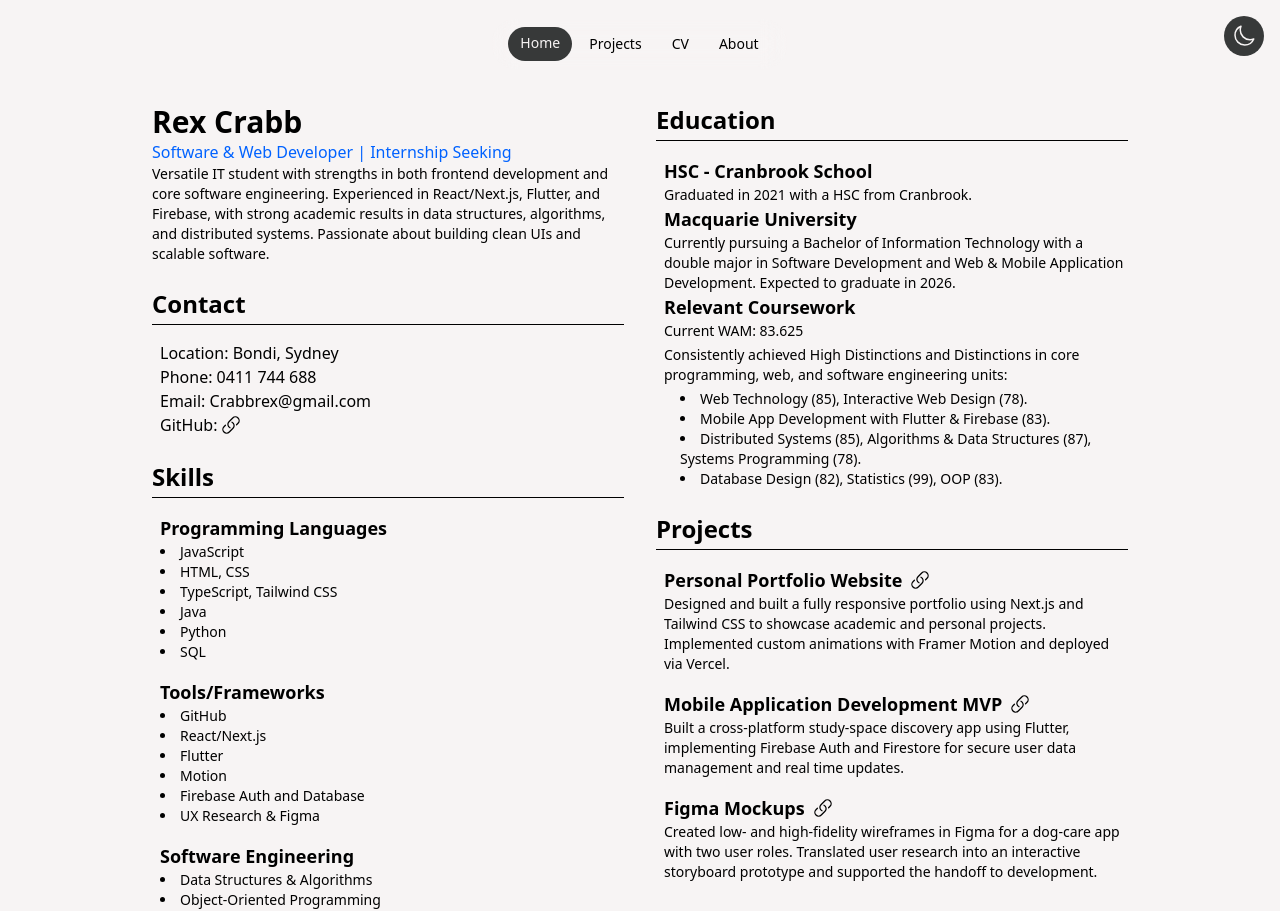
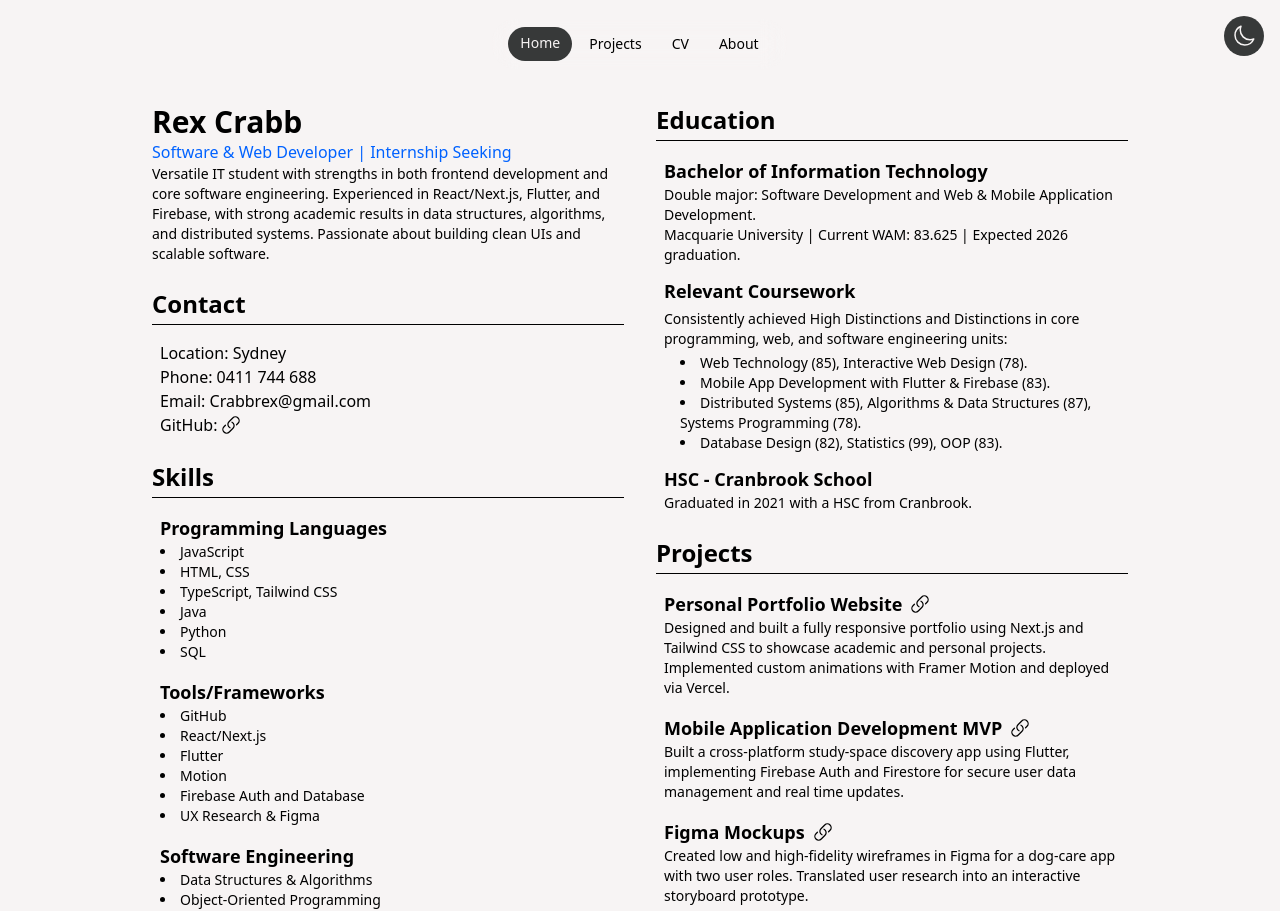
Before and after one commit to CrabbRex/my-cv-site, a Next.js app: page /cv in a window 1280 px wide. Shown: the top 911 px of the page. Built offline with nearby package versions, Linux system fonts and the light colour scheme.

Commit message:
Fix typos, improve CV layout and add small content updates

```diff
--- a/src/app/about/page.tsx
+++ b/src/app/about/page.tsx
@@ -22,7 +22,8 @@ const about = () => {
         {/* Right */}
         <div className="text-center md:text-left space-y-6 max-w-lg">
           <p className="text-ld md:text-xl text-[var(--color-foreground)] leading-relaxed">I&apos;m an IT student at Macquarie University who&apos;s interested in Web Development and Software Development.</p>
-          <p className="text-ld md:text-xl text-[var(--color-foreground)] leading-relaxed">My personal hobbies include reading Science Fiction, Fantasy and Philosophy. I also enjoy exercising, guitar/Rock music and AFL.</p>
+          <p className="text-ld md:text-xl text-[var(--color-foreground)] leading-relaxed">My personal hobbies include reading Science Fiction, Fantasy and Philosophy. I also enjoy exercising, guitar/rock music and AFL.</p>
+          <p className="text-ld md:text-xl text-[var(--color-foreground)] leading-relaxed">I have also really enjoy making small Game Development projects, mainly on PICO-8 and Love2D</p>
         </div>
       </section>
 
--- a/src/app/cv/page.tsx
+++ b/src/app/cv/page.tsx
@@ -18,7 +18,7 @@ const cv = () => {
             <div className="space-y-4">
               <h2 className="text-2xl font-semibold border-b pb-1">Contact</h2>
               <ul className="ml-2 text-base">
-                <li>Location: Bondi, Sydney</li>
+                <li>Location: Sydney</li>
                 <li>Phone: 0411 744 688</li>
                 <li>Email: Crabbrex@gmail.com</li>
                 <li className="flex items-center gap-1">
@@ -74,7 +74,7 @@ const cv = () => {
                 <h3 className="text-lg font-semibold">Additional</h3>
                 <ul className="list-disc list-inside text-sm">
                   <li>Strong problem-solving skills and attention to detail.</li>
-                  <li>Collaborative team member with experience working in Agile university projects.</li>
+                  <li>Collaborative team member with experience working in university projects using the Agile Methodology.</li>
                   <li>Self-taught in front-end development beyond coursework.</li>
                 </ul>
               </section>
@@ -86,19 +86,16 @@ const cv = () => {
             <section className="space-y-4">
               <h2 className="text-2xl font-semibold text-[var(--color-secondary) border-b pb-1">Education</h2>
               <div className="ml-2">
+
                 <div>
-                  <h3 className="text-lg font-semibold">HSC - Cranbrook School</h3>
-                  <p className="text-sm">Graduated in 2021 with a HSC from Cranbrook.</p>
-                </div>
-                <div>
-                  <h3 className="text-lg font-semibold">Macquarie University</h3>
+                  <h3 className="text-lg font-semibold">Bachelor of Information Technology</h3>
                   <p className="text-sm">
-                    Currently pursuing a Bachelor of Information Technology with a double major in Software Development and Web &
-                    Mobile Application Development. Expected to graduate in 2026.
+                    Double major: Software Development and Web & Mobile Application Development.
                   </p>
-                  <h3 className="text-lg font-semibold">Relevant Coursework</h3>
+                  <p className="text-sm">Macquarie University | Current WAM: 83.625 | Expected 2026 graduation.</p>
+                  <h3 className="pt-3 text-lg font-semibold">Relevant Coursework</h3>
                   <div className="text-sm space-y-1">
-                    <p>Current WAM: 83.625</p>
+                    <p></p>
                     <p>
                       Consistently achieved High Distinctions and Distinctions in core programming, web, and software engineering units:
                     </p>
@@ -109,6 +106,10 @@ const cv = () => {
                       <li>Database Design (82), Statistics (99), OOP (83).</li>
                     </ul>
                   </div>
+                </div>
+                <div className="pt-3">
+                  <h3 className="text-lg font-semibold">HSC - Cranbrook School</h3>
+                  <p className="text-sm">Graduated in 2021 with a HSC from Cranbrook.</p>
                 </div>
               </div>
             </section>
@@ -162,7 +163,7 @@ const cv = () => {
                   </a>
                 </div>
                 <p className="text-sm">
-                  Created low- and high-fidelity wireframes in Figma for a dog-care app with two user roles. Translated user research into an interactive storyboard prototype and supported the handoff to development.
+                  Created low and high-fidelity wireframes in Figma for a dog-care app with two user roles. Translated user research into an interactive storyboard prototype.
                 </p>
               </div>
             </section>
--- a/src/app/projects/page.tsx
+++ b/src/app/projects/page.tsx
@@ -49,8 +49,8 @@ export default function Projects() {
           <p className="text-sm p-3">Febuary 2025 - June 2025</p>
           <p className="text-sm p-3">Figma | StoryBoarding</p>
           <p className="p-3 text-sm mb-4">
-            A collection of Figma mockups a university project, showcasing my design skills and UX research. <br/>
-            The feedback from this project helped me understand the importance of user experience and design in software development.
+            A Figma mockup created for a university project, guided by detailed design specifications. It highlights my skills in visual design and UX research. <br/>
+            The feedback from this project deepened my understanding of the vital role user experience plays in effective software development.
           </p>
           <Link href="https://www.figma.com/proto/Nnk0JO6vUjjqa3MYTWkzao/Assignment-2?node-id=42-121&t=r8UUncsNzLgfUBkq-1" target="_blank">
             <button className="self-start text-sm font-semibold border border-[var(--color-foreground)] px-4 py-2 rounded-3xl hover:bg-blue-600 hover:border-blue-600 hover:text-[var(--color-background)] transition cursor-pointer">
```
